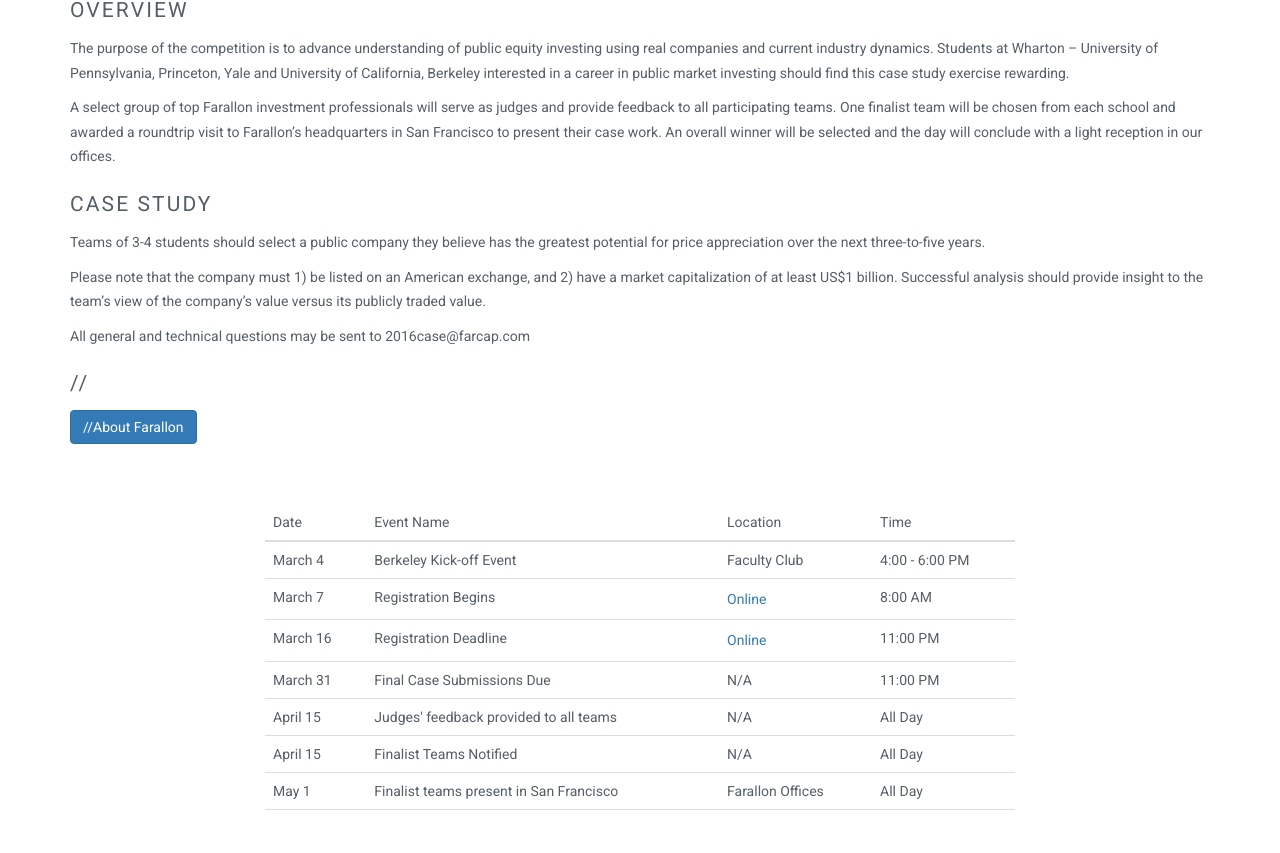
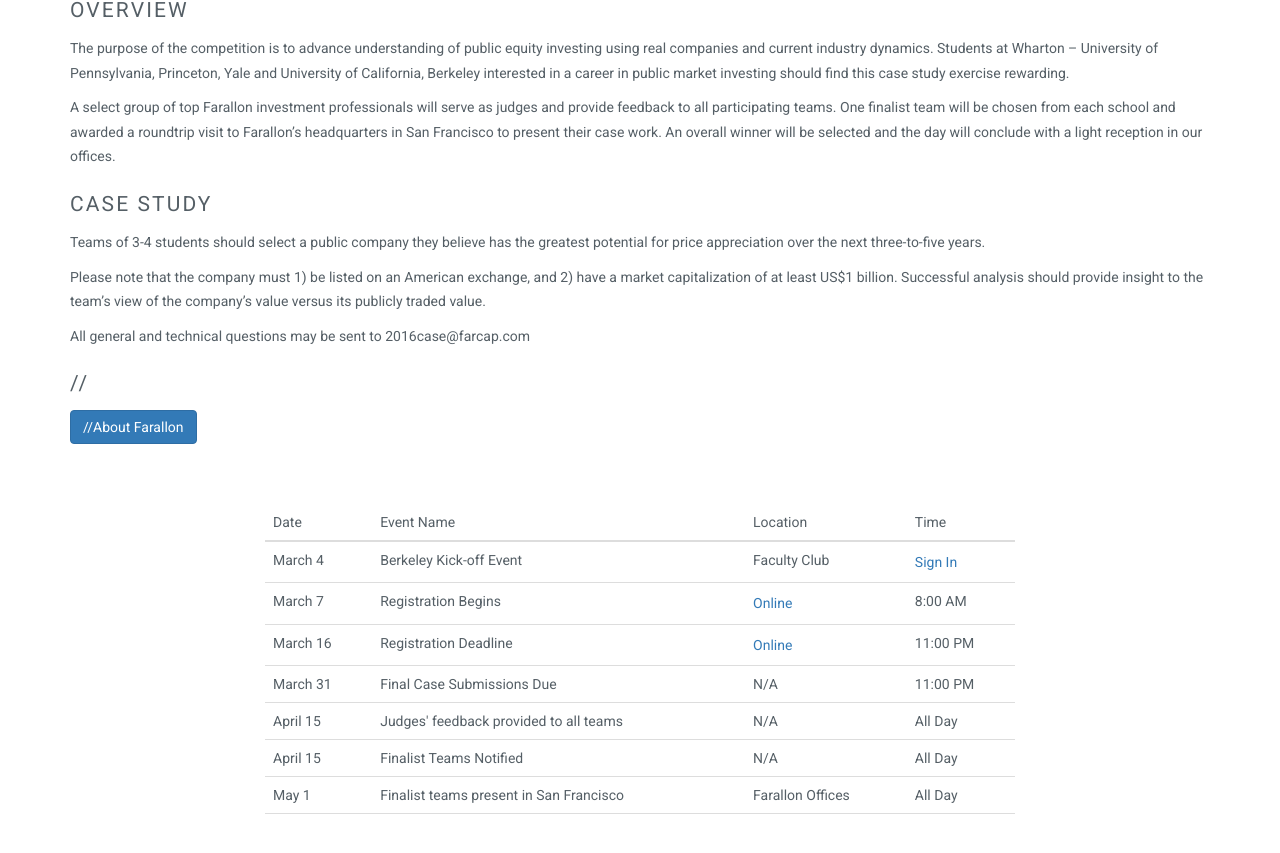
Before and after one commit to ciberkeley/ciberkeley.github.io, a Jekyll site: the page built from farallon_case_competition.html, in a window 1280 px wide and 900 px high, scrolled down 752 px. Shown: the top 853 px of the window. Built offline with Jekyll 4.4.1, drawn with Linux system fonts in a browser that asks for light colours; nearby versions of some CDN libraries.

Commit message:
Farallon Sign In Link

```diff
--- a/farallon_case_competition.html
+++ b/farallon_case_competition.html
@@ -73,7 +73,7 @@
             <td> March 4 </td>
             <td> Berkeley Kick-off Event </td>
             <td> Faculty Club </td>
-            <td> 4:00 - 6:00 PM  </td>
+            <td> <a target = '_blank' href = 'http://goo.gl/forms/H8X9hWFiFB'>Sign In</a>  </td>
           </tr>
           <tr>
             <td> March 7</td>
@@ -120,6 +120,7 @@
         </tbody>
       </table>
     </div>
+
   </div>
 
 
```
Also changed, not shown: 2 other files.
